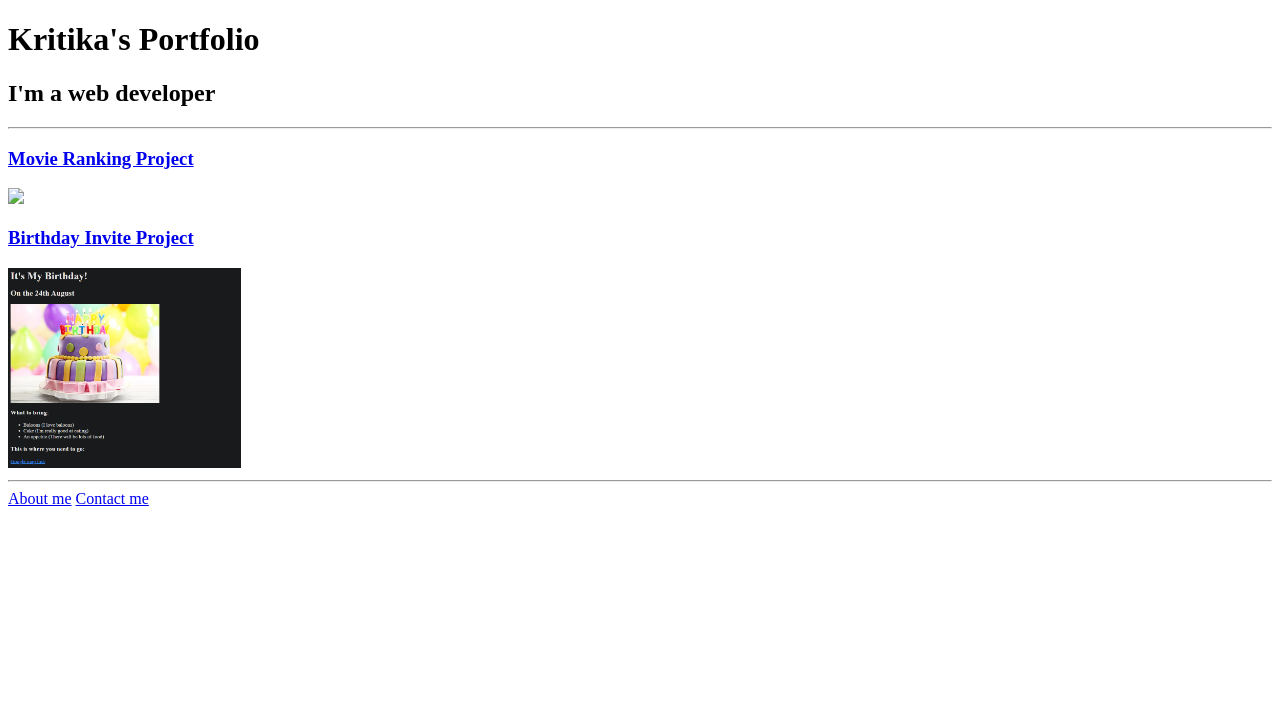
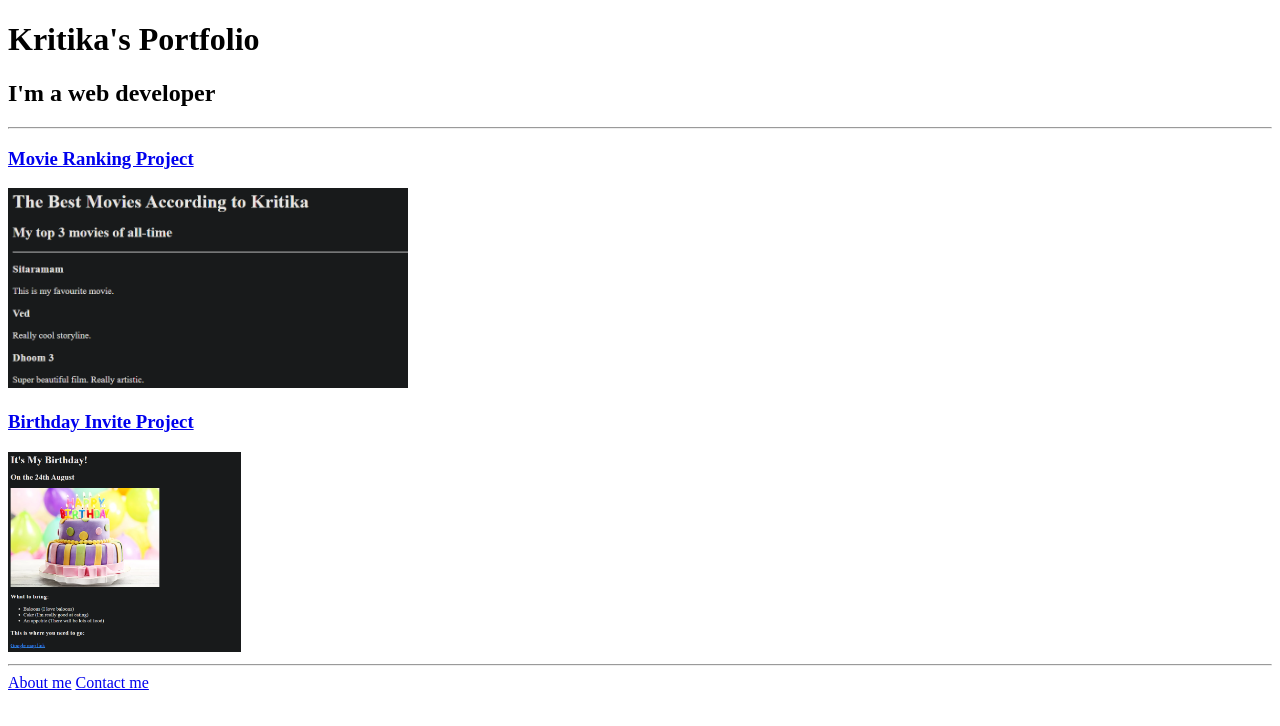
Before and after one commit to kritika2003/Html-Portfolio, a plain HTML site: page index.html in a window 1280 px wide. Drawn offline with Linux system fonts and the light colour scheme.

Commit message:
index.html

```diff
--- a/index.html
+++ b/index.html
@@ -19,7 +19,7 @@
 <h2> I'm a web developer </h2>
 <hr>
 <h3><a href="./public/movie-ranking.html"> Movie Ranking Project </a></h3>
-<img src="./assets/images/movie-ranking.png" height="200">
+<img src="https://github.com/kritika2003/Html-Portfolio/blob/main/movie-ranking.png" height="200">
 <!-- TODO 5: Add a link to the project pages -->
 <h3><a href="'./public/birthday-invite.html"> Birthday Invite Project</a></h3>
 <img src="https://github.com/kritika2003/Html-Portfolio/blob/main/birthday-invite%20.png" height="200">
```
